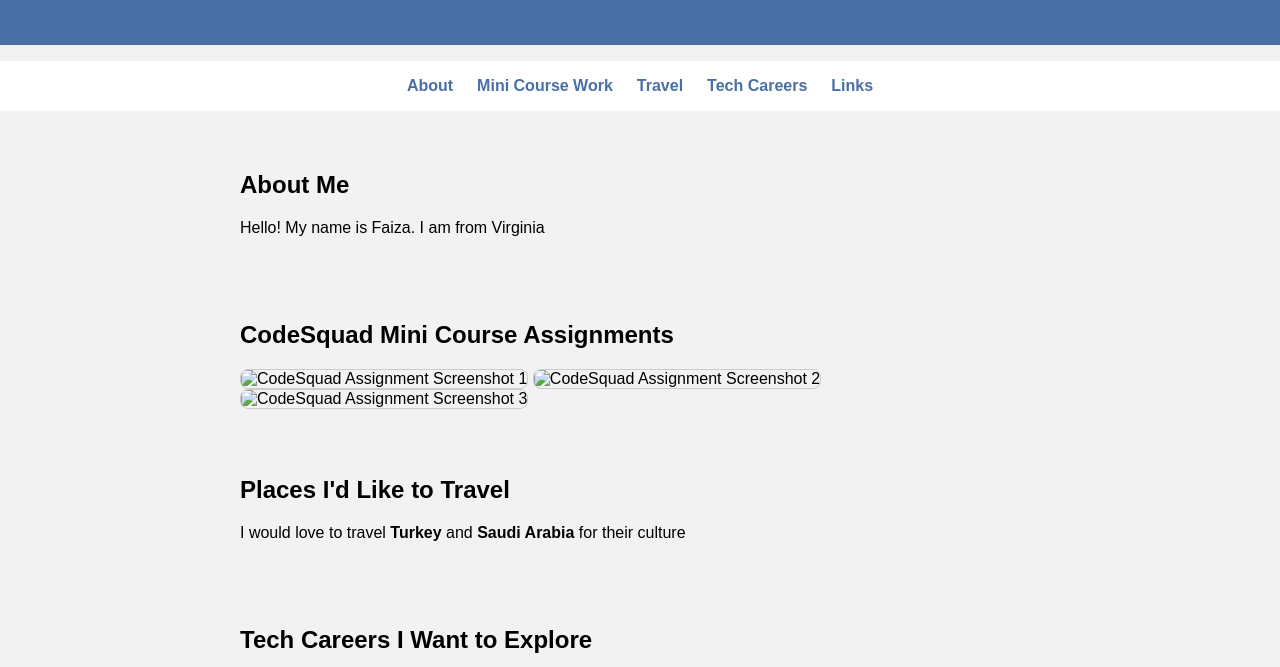
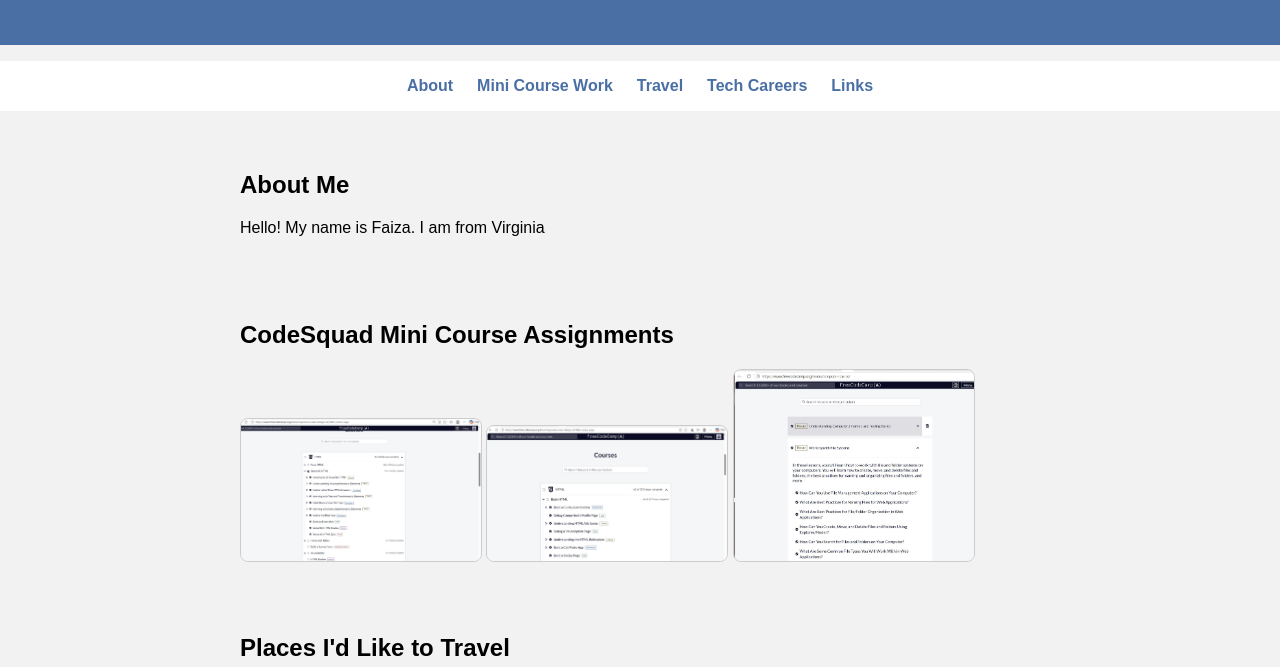
Before and after one commit to faiza-YZ/Faiza-portfolio, a plain HTML site: page index.html in a window 1280 px wide. Shown: the part 133-800 px from the top of the page. Drawn offline with Linux system fonts and the light colour scheme.

Commit message:
Add files via upload

```diff
--- a/index.html
+++ b/index.html
@@ -37,9 +37,9 @@
       <h2>CodeSquad Mini Course Assignments</h2>
 
       <div class="gallery">
-        <img src="images/assignment1.png" alt="CodeSquad Assignment Screenshot 1">
-        <img src="images/assignment2.png" alt="CodeSquad Assignment Screenshot 2">
-        <img src="images/assignment3.png" alt="CodeSquad Assignment Screenshot 3">
+        <img src="images/assignment1.JPG" alt="CodeSquad Assignment Screenshot 1">
+        <img src="images/assignment2.JPG" alt="CodeSquad Assignment Screenshot 2">
+        <img src="images/assignment3.JPG" alt="CodeSquad Assignment Screenshot 3">
       </div>
     </section>
 
```
